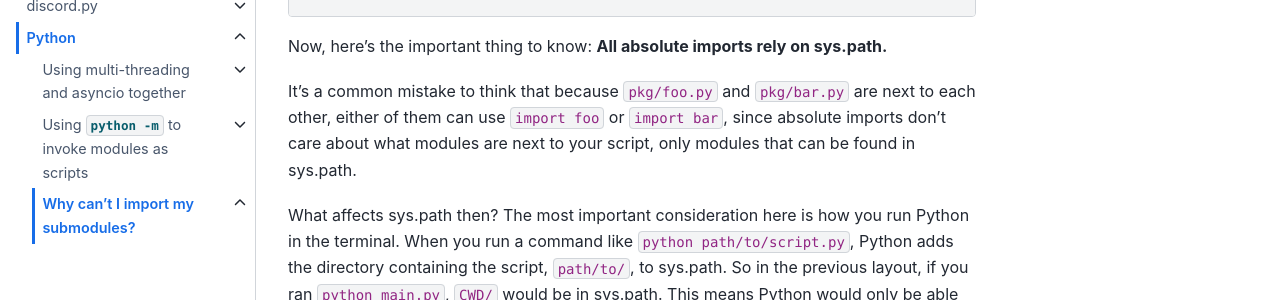
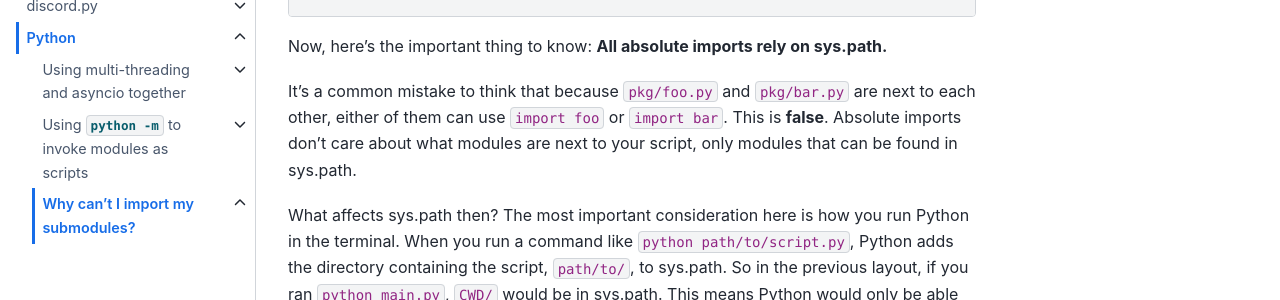
Before and after one commit to thegamecracks/thegamecracks.github.io, a Sphinx documentation site: the page built from docs/python/syspath.rst, in a window 1280 px wide and 900 px high, scrolled down 1582 px. Shown: the part 153-453 px from the top of the window. Built offline with Sphinx 7.4.7 and the Sphinx Book theme 1.1.4, drawn with Linux system fonts in a browser that asks for light colours.

Commit message:
feat: break up sentence in syspath.rst for clarity

```diff
--- a/docs/python/syspath.rst
+++ b/docs/python/syspath.rst
@@ -84,9 +84,9 @@ or by using the command ``python -m site``:
 Now, here's the important thing to know: **All absolute imports rely on sys.path.**
 
 It's a common mistake to think that because ``pkg/foo.py`` and ``pkg/bar.py``
-are next to each other, either of them can use ``import foo`` or ``import bar``,
-since absolute imports don't care about what modules are next to your script,
-only modules that can be found in sys.path.
+are next to each other, either of them can use ``import foo`` or ``import bar``.
+This is **false**. Absolute imports don't care about what modules are next to
+your script, only modules that can be found in sys.path.
 
 What affects sys.path then? The most important consideration here is how
 you run Python in the terminal. When you run a command like ``python path/to/script.py``,
```
